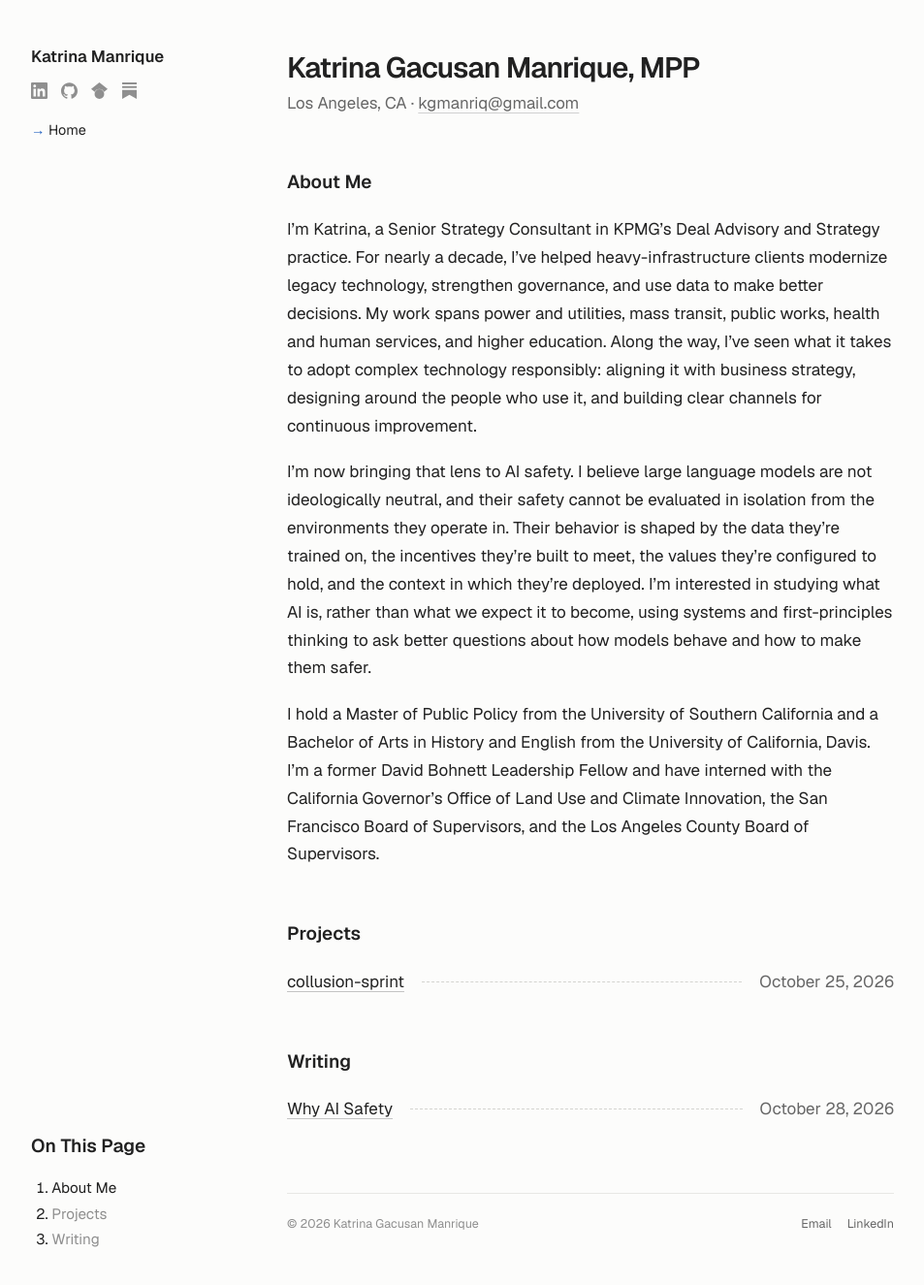
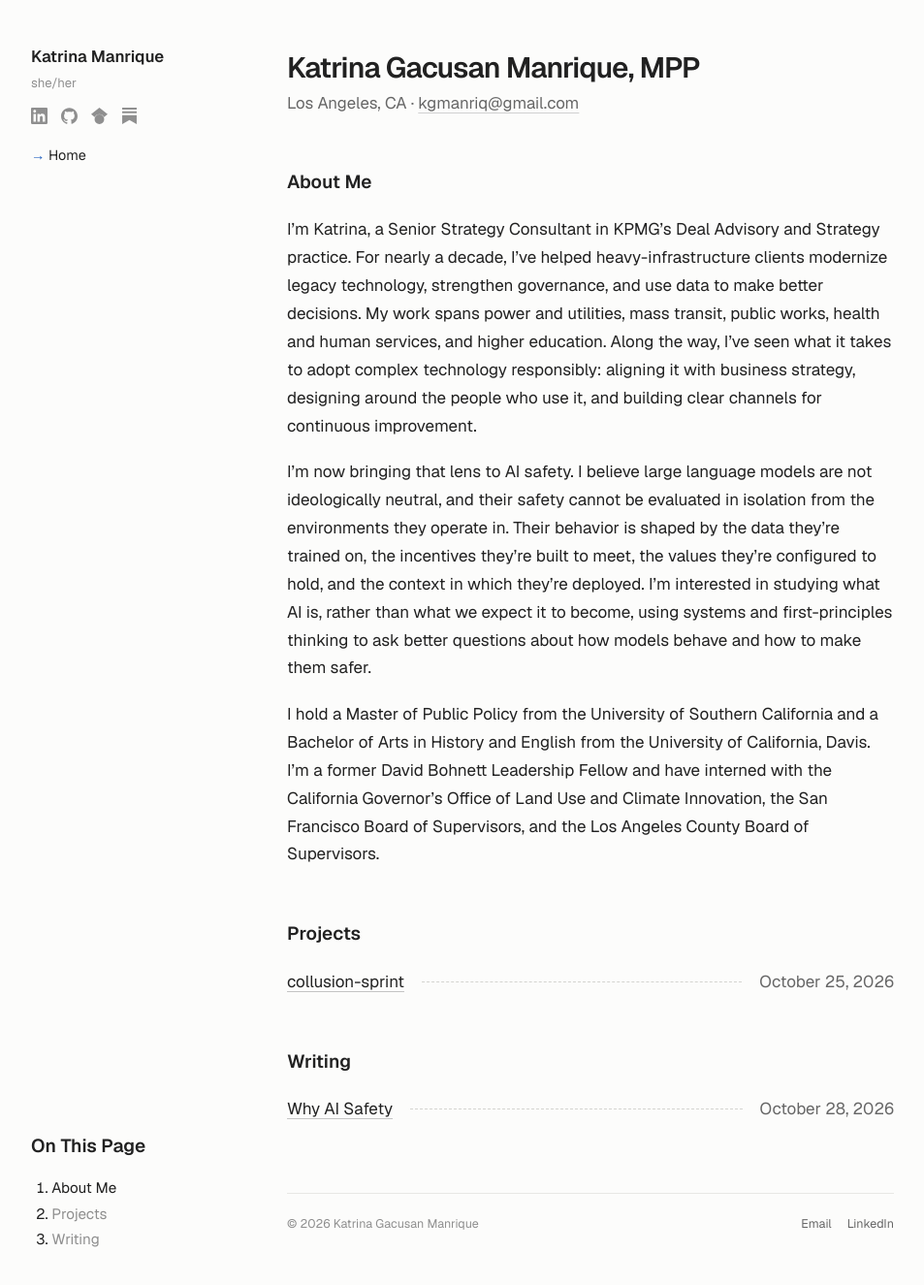
Before and after one commit to kgmanriq/kgmanriq.github.io, a Jekyll site: the page built from index.html, in a window 1280 px wide and 1336 px high. Shown: the top 1325 px of the window at 97% size, without its empty margins (16-969 px from the left). Built offline with Jekyll 4.4.1, drawn with Linux system fonts in a browser that asks for light colours.

Commit message:
Add pronouns below name in sidebar
Co-Authored-By: Claude Opus 5.5 <noreply@anthropic.com>
Claude-Session: https://claude.ai/code/session_01EuuEgRVzQ3seSDn6GstdDW

```diff
--- a/_config.yml
+++ b/_config.yml
@@ -2,6 +2,7 @@ title: Katrina Manrique
 description: >-
   Senior Strategy Consultant at KPMG bringing a systems lens to AI safety.
 author: Katrina Gacusan Manrique
+pronouns: she/her
 email: kgmanriq@gmail.com
 linkedin: kgmanriq
 location: Los Angeles, CA
--- a/_layouts/default.html
+++ b/_layouts/default.html
@@ -15,6 +15,7 @@
       <div class="sidebar-inner">
         <div class="side-top">
           <a class="side-name" href="{{ '/' | relative_url }}">{{ site.title }}</a>
+          {% if site.pronouns %}<p class="side-pronouns">{{ site.pronouns }}</p>{% endif %}
           {% include social.html %}
           <nav class="side-nav" aria-label="Site">
             {% for item in site.nav %}
--- a/assets/css/style.css
+++ b/assets/css/style.css
@@ -52,6 +52,7 @@ p { margin: 0 0 1.1em; }
 
 /* ---------- Sidebar ---------- */
 .side-name { font-family: var(--serif); font-weight: 600; font-size: 1.05rem; text-decoration: none; display: block; margin-bottom: 12px; }
+.side-pronouns { font-family: var(--sans); font-size: .82rem; color: var(--faint); margin: -10px 0 14px; }
 .side-name:hover { color: var(--text); }
 .side-nav { display: flex; flex-direction: column; gap: 6px; font-family: var(--sans); font-size: .9rem; }
 .side-nav a { color: var(--faint); text-decoration: none; width: fit-content; }
```
